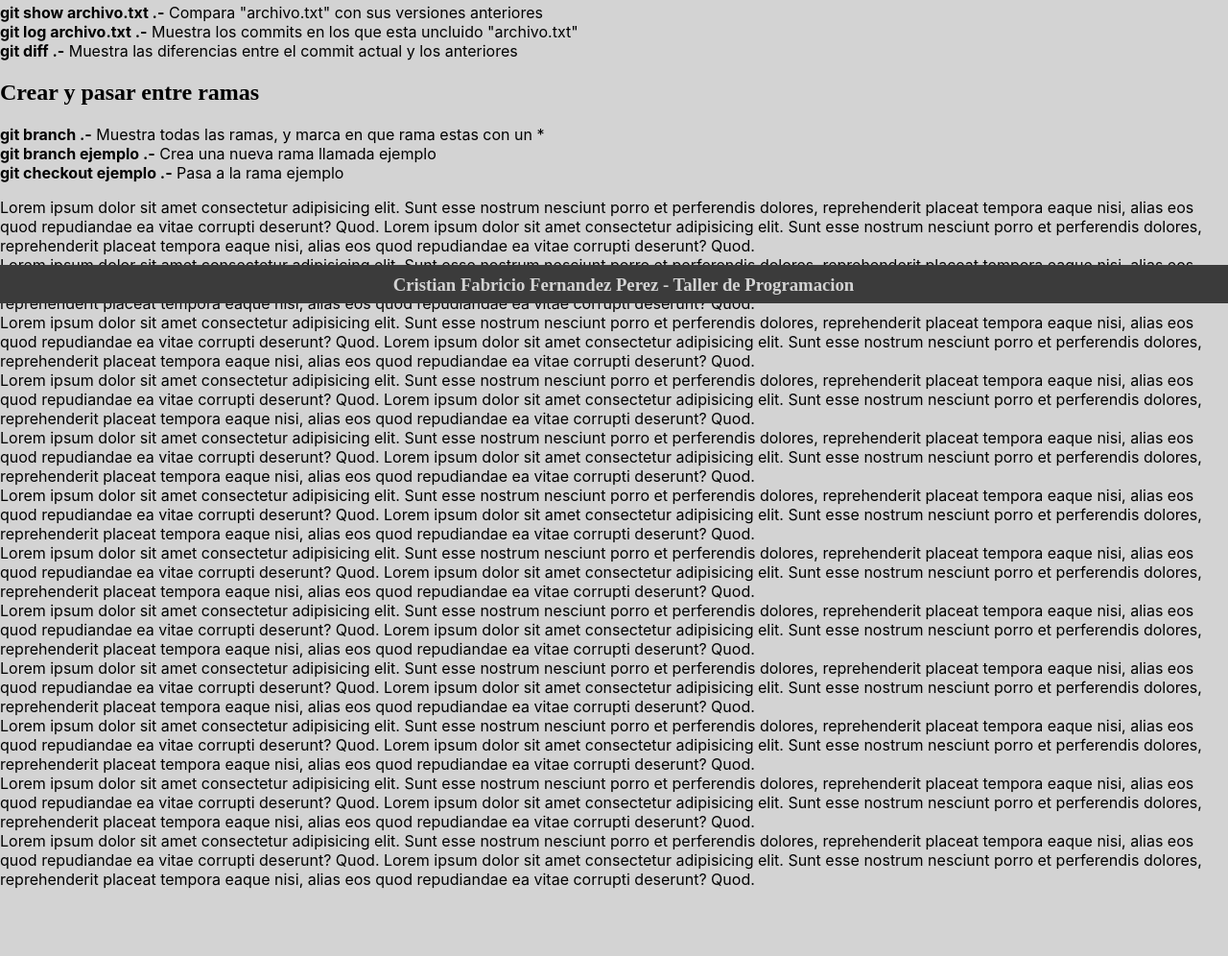
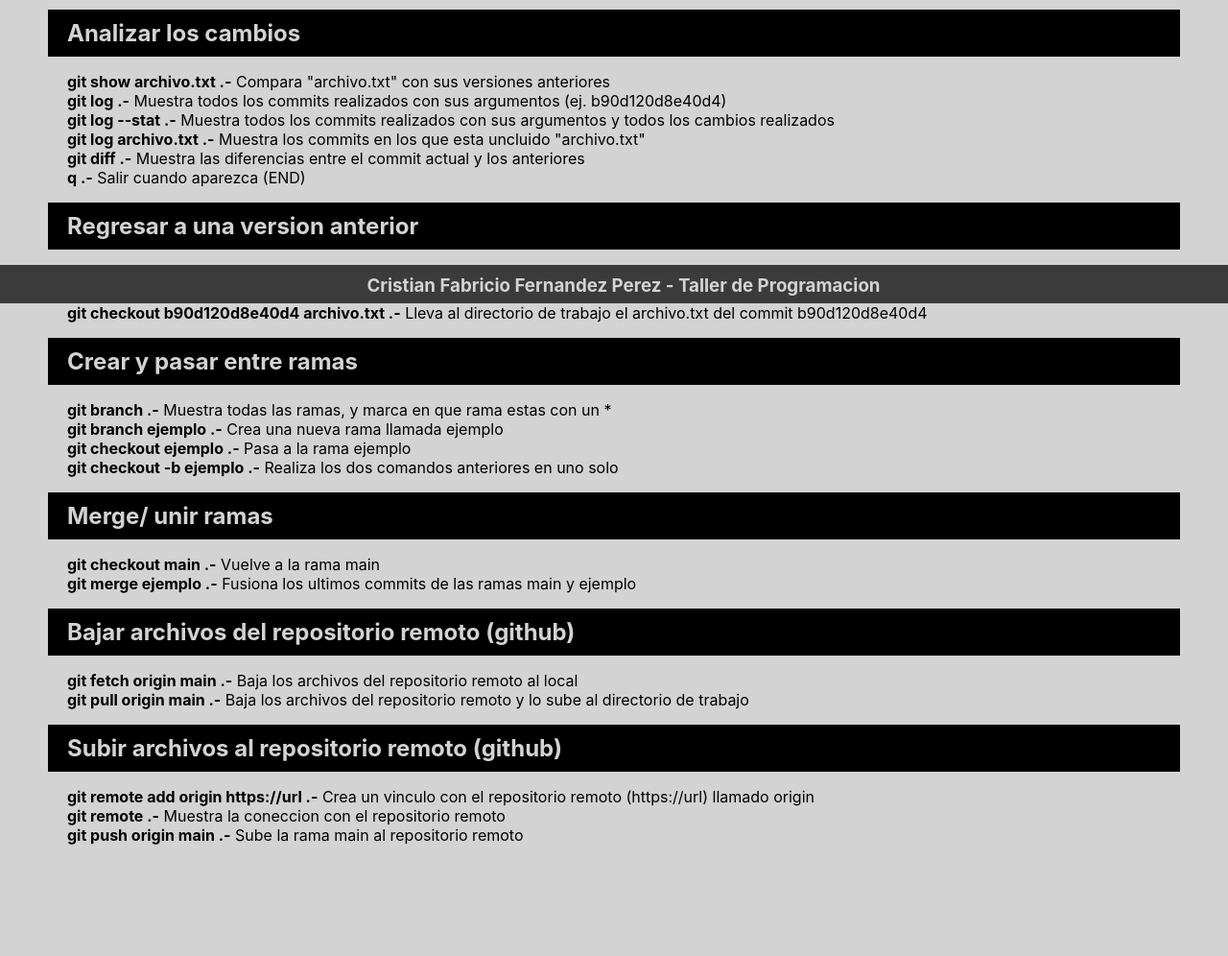
Before and after one commit to crictar/primer-proyecto, a plain HTML site: page index.html in a window 1280 px wide. Shown: the part 484-1480 px from the top of the page at 96% size. Before the commit the page ends 1410 px from the top, so only its background shows below. Drawn offline with Linux system fonts and the light colour scheme.

Commit message:
Anadidos comandos del repositorio remoto

```diff
--- a/css/style.css
+++ b/css/style.css
@@ -4,16 +4,24 @@ body{
 	height: 100vh;
 	min-height: 100%;
 	width: 100%;
+	font-family: -apple-system, BlinkMacSystemFont, 'Segoe UI', Roboto, Oxygen, Ubuntu, Cantarell, 'Open Sans', 'Helvetica Neue', sans-serif;
 }
 h1{
     color: black;
+	text-align: center;
+}
+h2{
+    background:black;
+	color: lightgray;
+	padding: 10px 20px;
+	margin: 0px 50px 0px 50px;
 }
 h3{
 	margin: 0;
 }
 p{
-
-    font-family: -apple-system, BlinkMacSystemFont, 'Segoe UI', Roboto, Oxygen, Ubuntu, Cantarell, 'Open Sans', 'Helvetica Neue', sans-serif;
+    margin-left: 70px;
+	c
     color: black;
 }
 a{
@@ -34,7 +42,6 @@ header{
 	position: fixed;
 	justify-content: space-evenly;
 	z-index: 1;
-	font-family: -apple-system, BlinkMacSystemFont, 'Segoe UI', Roboto, Oxygen, Ubuntu, Cantarell, 'Open Sans', 'Helvetica Neue', sans-serif;
 }
 
 footer{
@@ -66,3 +73,6 @@ footer{
 	height: 100px;
 	width: 100%;
 }
+.titulopag{
+	font-size:xx-large;
+}
--- a/index.html
+++ b/index.html
@@ -1,5 +1,5 @@
 <!DOCTYPE HTML>
-<html>
+<html lang="es">
     <head>
         <link rel="stylesheet" href="css/style.css"/>
         <meta charset="UTF-8">
@@ -21,126 +21,59 @@
         </header>
         <div class="espacioheader"></div>
         <section id="content">
-            <h1>Comandos para Git</h1>
+            <h1 class="titulopag">Comandos para Git</h1>
             <h2>Antes del primer commit</h2>
-            <p><b>git config -l .-</b> Muestra una lista de las configuraciones de git, como el nombre de usuario o email<br>
+            <p>
+                <b>git config -l .-</b> Muestra una lista de las configuraciones de git, como el nombre de usuario o email<br>
                 <b>git config --global user.name "John Doe" .-</b> Configura el nombre de usuario a John Doe<br>
                 <b>git config --global user.email abc@ejemplo.com .-</b> Configura el email del usuario a abc@ejemplo.com (importante para github)<br>
             </p>
             <h2>Crear commit</h2>
-            <p><b>git status .-</b> Indica tu posicion actual, commits, archivos trackeados y cambios realizados<br>
+            <p>
+                <b>git status .-</b> Indica tu posicion actual, commits, archivos trackeados y cambios realizados<br>
                 <b>git add . .-</b> Lleva los archivos a staging area para hacerles seguimiento o trackearlos<br>
                 <b>git rm . .-</b> Quita el seguimiento a los archivos<br>
                 <b>git commit -m "Mensaje" .-</b> Crea un commit con un mensaje de descripcion<br>
             </p>
             <h2>Analizar los cambios</h2>
-            <p><b>git show archivo.txt .-</b> Compara "archivo.txt" con sus versiones anteriores<br>
+            <p>
+                <b>git show archivo.txt .-</b> Compara "archivo.txt" con sus versiones anteriores<br>
+                <b>git log .-</b> Muestra todos los commits realizados con sus argumentos (ej. b90d120d8e40d4)<br>
+                <b>git log --stat .-</b> Muestra todos los commits realizados con sus argumentos y todos los cambios realizados<br>
                 <b>git log archivo.txt .-</b> Muestra los commits en los que esta uncluido "archivo.txt"<br>
                 <b>git diff .-</b> Muestra las diferencias entre el commit actual y los anteriores<br>
+                <b>q .-</b> Salir cuando aparezca (END)<br>
+            </p>
+            <h2>Regresar a una version anterior</h2>
+            <p>
+                <b>git log .-</b> Muestra todos los commits realizados con sus argumentos (ej. b90d120d8e40d4)<br>
+                <b>git checkout b90d120d8e40d4 .-</b> Lleva al directorio de trabajo el commit con el argumento b90d120d8e40d4<br>
+                <b>git checkout b90d120d8e40d4 archivo.txt .-</b> Lleva al directorio de trabajo el archivo.txt del commit b90d120d8e40d4<br>
             </p>
             <h2>Crear y pasar entre ramas</h2>
-            <p><b>git branch .-</b> Muestra todas las ramas, y marca en que rama estas con un *<br>
+            <p>
+                <b>git branch .-</b> Muestra todas las ramas, y marca en que rama estas con un *<br>
                 <b>git branch ejemplo .-</b> Crea una nueva rama llamada ejemplo<br>
                 <b>git checkout ejemplo .-</b> Pasa a la rama ejemplo<br>
+                <b>git checkout -b ejemplo .-</b> Realiza los dos comandos anteriores en uno solo<br>
             </p>
+            <h2>Merge/ unir ramas</h2>
             <p>
-                Lorem ipsum dolor sit amet consectetur adipisicing elit.
-                Sunt esse nostrum nesciunt porro et perferendis dolores,
-                reprehenderit placeat tempora eaque nisi, alias eos quod
-                repudiandae ea vitae corrupti deserunt? Quod.
-                Lorem ipsum dolor sit amet consectetur adipisicing elit.
-                Sunt esse nostrum nesciunt porro et perferendis dolores,
-                reprehenderit placeat tempora eaque nisi, alias eos quod
-                repudiandae ea vitae corrupti deserunt? Quod.<br>
-                Lorem ipsum dolor sit amet consectetur adipisicing elit.
-                Sunt esse nostrum nesciunt porro et perferendis dolores,
-                reprehenderit placeat tempora eaque nisi, alias eos quod
-                repudiandae ea vitae corrupti deserunt? Quod.
-                Lorem ipsum dolor sit amet consectetur adipisicing elit.
-                Sunt esse nostrum nesciunt porro et perferendis dolores,
-                reprehenderit placeat tempora eaque nisi, alias eos quod
-                repudiandae ea vitae corrupti deserunt? Quod.<br>
-                Lorem ipsum dolor sit amet consectetur adipisicing elit.
-                Sunt esse nostrum nesciunt porro et perferendis dolores,
-                reprehenderit placeat tempora eaque nisi, alias eos quod
-                repudiandae ea vitae corrupti deserunt? Quod.
-                Lorem ipsum dolor sit amet consectetur adipisicing elit.
-                Sunt esse nostrum nesciunt porro et perferendis dolores,
-                reprehenderit placeat tempora eaque nisi, alias eos quod
-                repudiandae ea vitae corrupti deserunt? Quod.<br>
-                Lorem ipsum dolor sit amet consectetur adipisicing elit.
-                Sunt esse nostrum nesciunt porro et perferendis dolores,
-                reprehenderit placeat tempora eaque nisi, alias eos quod
-                repudiandae ea vitae corrupti deserunt? Quod.
-                Lorem ipsum dolor sit amet consectetur adipisicing elit.
-                Sunt esse nostrum nesciunt porro et perferendis dolores,
-                reprehenderit placeat tempora eaque nisi, alias eos quod
-                repudiandae ea vitae corrupti deserunt? Quod.<br>
-                Lorem ipsum dolor sit amet consectetur adipisicing elit.
-                Sunt esse nostrum nesciunt porro et perferendis dolores,
-                reprehenderit placeat tempora eaque nisi, alias eos quod
-                repudiandae ea vitae corrupti deserunt? Quod.
-                Lorem ipsum dolor sit amet consectetur adipisicing elit.
-                Sunt esse nostrum nesciunt porro et perferendis dolores,
-                reprehenderit placeat tempora eaque nisi, alias eos quod
-                repudiandae ea vitae corrupti deserunt? Quod.<br>
-                Lorem ipsum dolor sit amet consectetur adipisicing elit.
-                Sunt esse nostrum nesciunt porro et perferendis dolores,
-                reprehenderit placeat tempora eaque nisi, alias eos quod
-                repudiandae ea vitae corrupti deserunt? Quod.
-                Lorem ipsum dolor sit amet consectetur adipisicing elit.
-                Sunt esse nostrum nesciunt porro et perferendis dolores,
-                reprehenderit placeat tempora eaque nisi, alias eos quod
-                repudiandae ea vitae corrupti deserunt? Quod.<br>
-                Lorem ipsum dolor sit amet consectetur adipisicing elit.
-                Sunt esse nostrum nesciunt porro et perferendis dolores,
-                reprehenderit placeat tempora eaque nisi, alias eos quod
-                repudiandae ea vitae corrupti deserunt? Quod.
-                Lorem ipsum dolor sit amet consectetur adipisicing elit.
-                Sunt esse nostrum nesciunt porro et perferendis dolores,
-                reprehenderit placeat tempora eaque nisi, alias eos quod
-                repudiandae ea vitae corrupti deserunt? Quod.<br>
-                Lorem ipsum dolor sit amet consectetur adipisicing elit.
-                Sunt esse nostrum nesciunt porro et perferendis dolores,
-                reprehenderit placeat tempora eaque nisi, alias eos quod
-                repudiandae ea vitae corrupti deserunt? Quod.
-                Lorem ipsum dolor sit amet consectetur adipisicing elit.
-                Sunt esse nostrum nesciunt porro et perferendis dolores,
-                reprehenderit placeat tempora eaque nisi, alias eos quod
-                repudiandae ea vitae corrupti deserunt? Quod.<br>
-                Lorem ipsum dolor sit amet consectetur adipisicing elit.
-                Sunt esse nostrum nesciunt porro et perferendis dolores,
-                reprehenderit placeat tempora eaque nisi, alias eos quod
-                repudiandae ea vitae corrupti deserunt? Quod.
-                Lorem ipsum dolor sit amet consectetur adipisicing elit.
-                Sunt esse nostrum nesciunt porro et perferendis dolores,
-                reprehenderit placeat tempora eaque nisi, alias eos quod
-                repudiandae ea vitae corrupti deserunt? Quod.<br>
-                Lorem ipsum dolor sit amet consectetur adipisicing elit.
-                Sunt esse nostrum nesciunt porro et perferendis dolores,
-                reprehenderit placeat tempora eaque nisi, alias eos quod
-                repudiandae ea vitae corrupti deserunt? Quod.
-                Lorem ipsum dolor sit amet consectetur adipisicing elit.
-                Sunt esse nostrum nesciunt porro et perferendis dolores,
-                reprehenderit placeat tempora eaque nisi, alias eos quod
-                repudiandae ea vitae corrupti deserunt? Quod.<br>
-                Lorem ipsum dolor sit amet consectetur adipisicing elit.
-                Sunt esse nostrum nesciunt porro et perferendis dolores,
-                reprehenderit placeat tempora eaque nisi, alias eos quod
-                repudiandae ea vitae corrupti deserunt? Quod.
-                Lorem ipsum dolor sit amet consectetur adipisicing elit.
-                Sunt esse nostrum nesciunt porro et perferendis dolores,
-                reprehenderit placeat tempora eaque nisi, alias eos quod
-                repudiandae ea vitae corrupti deserunt? Quod.<br>
-                Lorem ipsum dolor sit amet consectetur adipisicing elit.
-                Sunt esse nostrum nesciunt porro et perferendis dolores,
-                reprehenderit placeat tempora eaque nisi, alias eos quod
-                repudiandae ea vitae corrupti deserunt? Quod.
-                Lorem ipsum dolor sit amet consectetur adipisicing elit.
-                Sunt esse nostrum nesciunt porro et perferendis dolores,
-                reprehenderit placeat tempora eaque nisi, alias eos quod
-                repudiandae ea vitae corrupti deserunt? Quod.<br>
+                <b>git checkout main .-</b> Vuelve a la rama main<br>
+                <b>git merge ejemplo .-</b> Fusiona los ultimos commits de las ramas main y ejemplo<br>
             </p>
+            <h2>Bajar archivos del repositorio remoto (github) </h2>
+            <p>
+                <b>git fetch origin main .-</b> Baja los archivos del repositorio remoto al local<br>
+                <b>git pull origin main .-</b> Baja los archivos del repositorio remoto y lo sube al directorio de trabajo<br>
+            </p>
+            <h2>Subir archivos al repositorio remoto (github) </h2>
+            <p>
+                <b>git remote add origin https://url .-</b> Crea un vinculo con el repositorio remoto (https://url) llamado origin <br>
+                <b>git remote .-</b> Muestra la coneccion con el repositorio remoto<br>
+                <b>git push origin main .-</b> Sube la rama main al repositorio remoto<br>
+            </p>
+            <div class="espacioheader"></div>
         </section>
         <footer>
             <h3>Cristian Fabricio Fernandez Perez - Taller de Programacion</h3>
```
